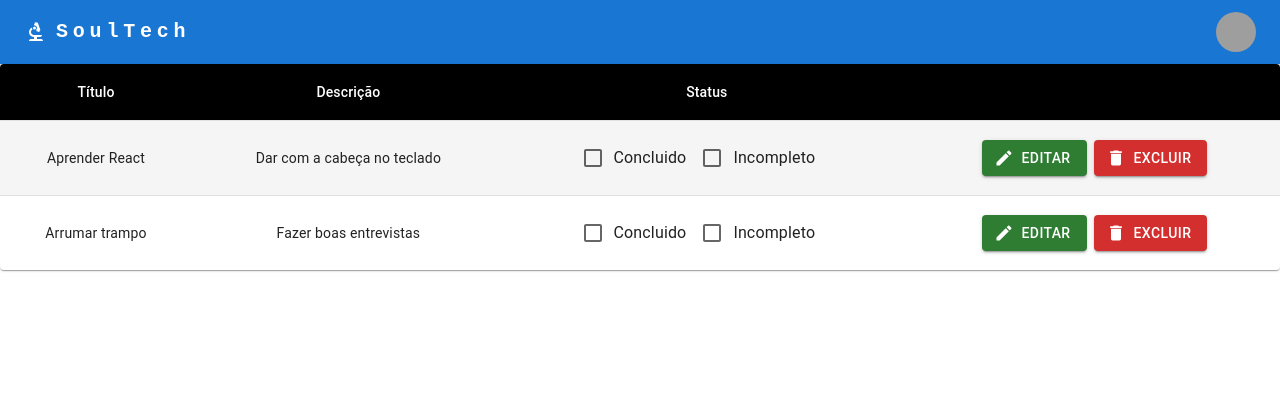
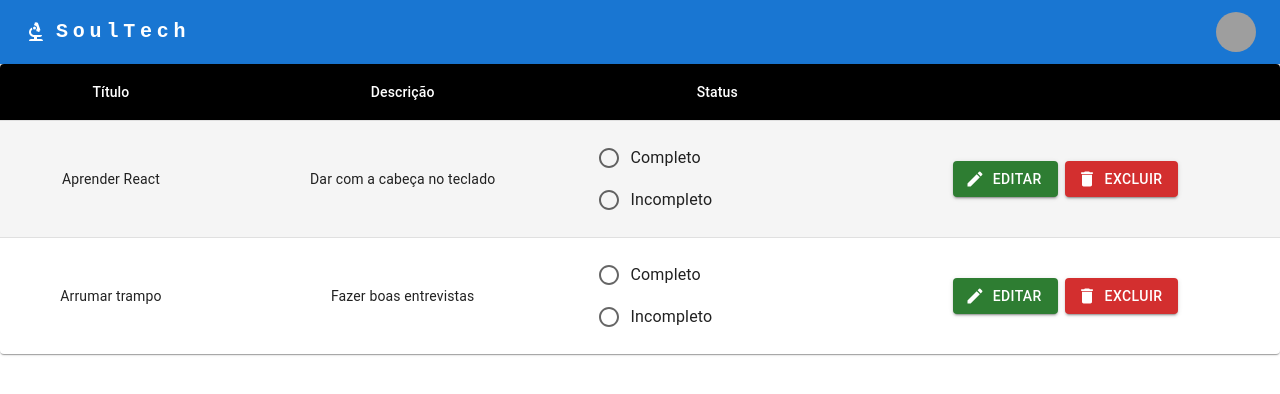
Before and after one commit to Leokfarah/SoulTech, a React (Create React App) app: page /home in a window 1280 px wide. Shown: the top 394 px of the page. Built offline with nearby package versions, Linux system fonts and the light colour scheme; grey boxes are pictures that could not be loaded.

Commit message:
change radio in status

```diff
--- a/src/pages/home/Home.tsx
+++ b/src/pages/home/Home.tsx
@@ -11,7 +11,7 @@ import Button from '@mui/material/Button';
 import SoulHeaderHome from './components/soulHeaderHome/SoulHeaderHome';
 import DeleteIcon from '@mui/icons-material/Delete';
 import EditIcon from '@mui/icons-material/Edit';
-import { FormControlLabel, Checkbox } from '@mui/material';
+import {FormControlLabel, Radio, RadioGroup } from '@mui/material';
 
 const StyledTableCell = styled(TableCell)(({ theme }) => ({
   [`&.${tableCellClasses.head}`]: {
@@ -66,9 +66,11 @@ export default function CustomizedTables() {
               <StyledTableCell align="center">{row.titulo}</StyledTableCell>
               <StyledTableCell align="center">{row.descricao}</StyledTableCell>
               <StyledTableCell align="center">
-                <FormControlLabel control={<Checkbox color="success" />} label="Concluido" />
-                <FormControlLabel control={<Checkbox color="error" />} label="Incompleto" />
-                </StyledTableCell>
+               <RadioGroup name="use-radio-group" defaultValue="">
+                  <FormControlLabel value="completo" control={<Radio color="success" />} label="Completo" />
+                  <FormControlLabel value="incompleto" control={<Radio color="error" />} label="Incompleto" />
+                </RadioGroup>
+              </StyledTableCell>
               <StyledTableCell align="center">
                 <Button style={{marginRight: "0.5em"}} variant="contained" color="success" startIcon={<EditIcon />}>Editar</Button>
                 <Button variant="contained" color="error" startIcon={<DeleteIcon />}>Excluir</Button>
```
